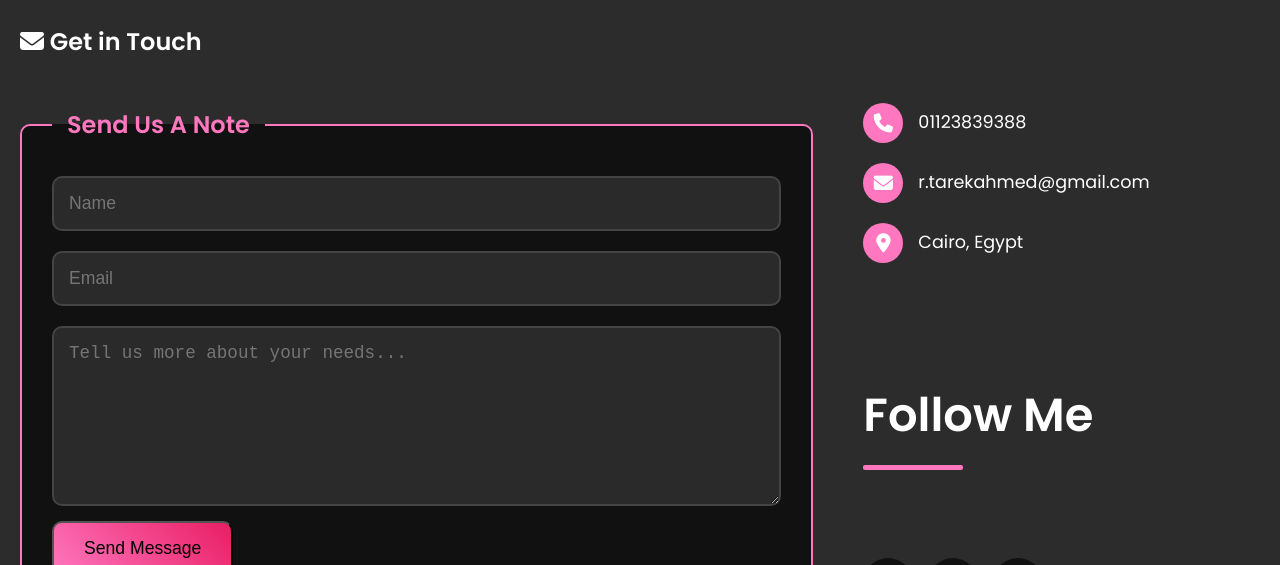
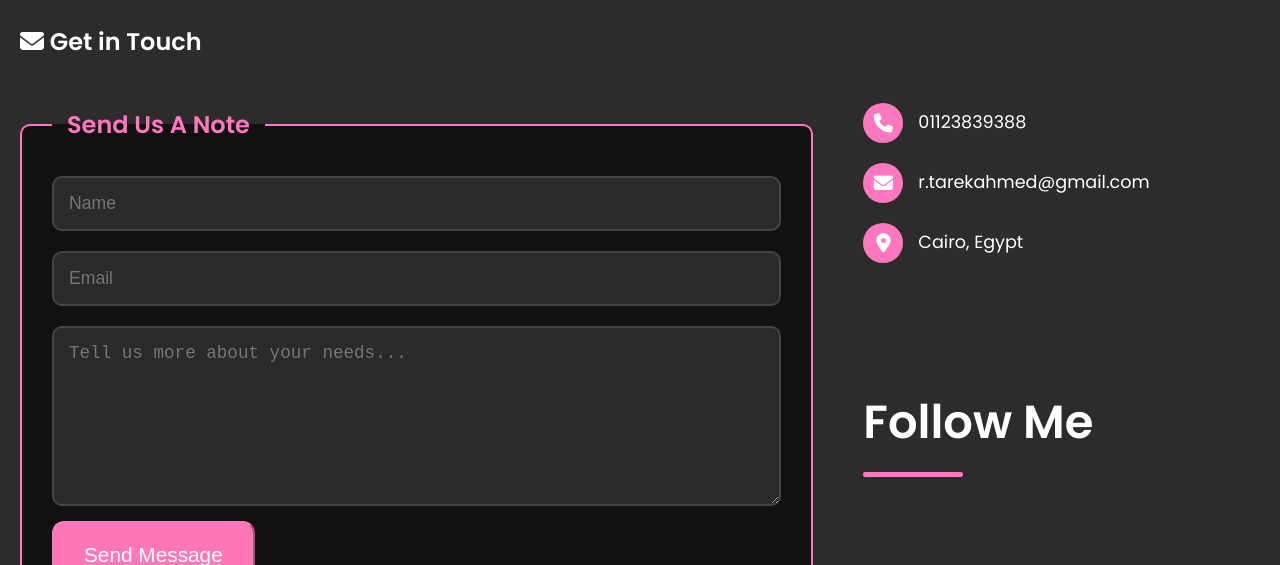
Before and after one commit to RanaTarekAhmed/myPortfolio, a plain HTML site: page index.html in a window 1280 px wide. Shown: the part 3755-4320 px from the top of the page. Drawn offline with Linux system fonts and the light colour scheme.

Commit message:
form button update

```diff
--- a/projectstyle.css
+++ b/projectstyle.css
@@ -976,12 +976,13 @@ h2 i {
 }
 
 .form button {
-  background: linear-gradient(45deg, var(--primary-color), #e91e63);
-  padding: 15px 30px;
-  font-size: 1.1rem;
-  border-radius: 10px;
+  color: white;
+  background:  #fe77b7;
+  border-color: #fe77b7;
+  padding: 20px 30px;
+  font-size: 1.3rem;
+  border-radius: 12px;
   margin-top: 15px;
-  transition: all 0.3s ease;
 }
 
 .form button:hover {
```
